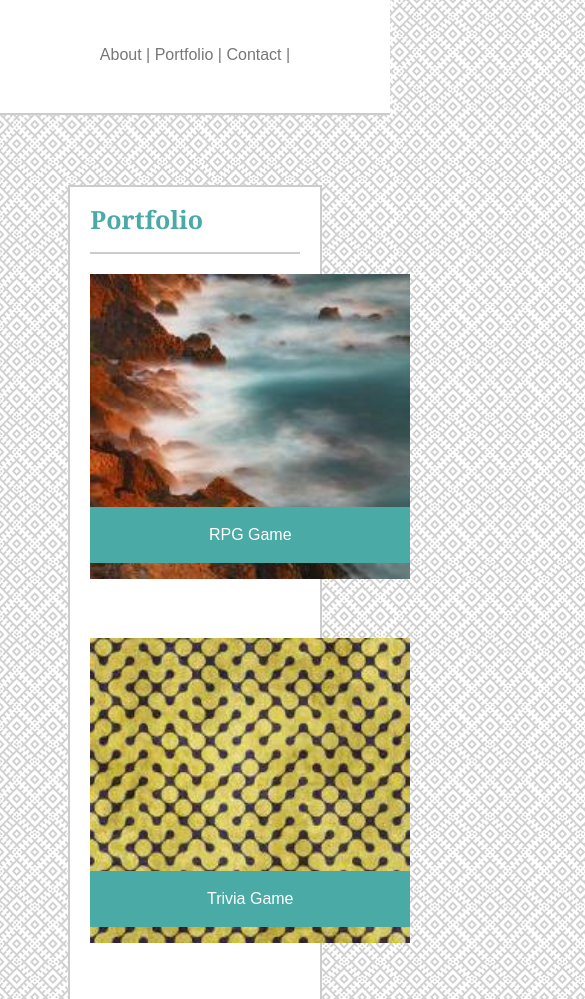
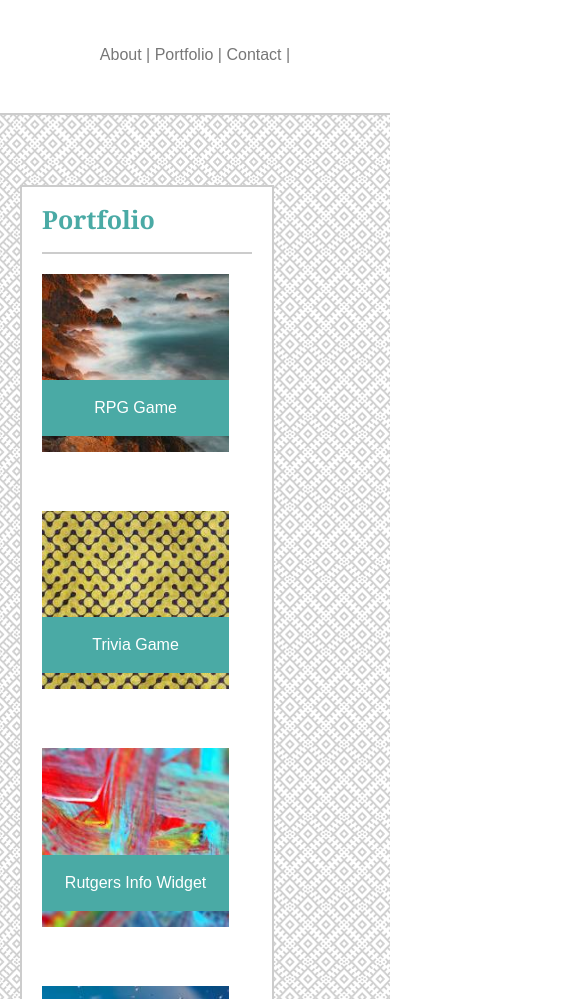
Before and after one commit to amadisonm1209/Responsive-Portfolio, a plain HTML site: page portfolio.html in a window 390 px wide. Shown: the part 93-1092 px from the top of the page, 585 px wide, since content can reach past the window. Drawn offline with Linux system fonts and the light colour scheme.

Commit message:
adding portfolio and contact

```diff
--- a/assets/css/style.css
+++ b/assets/css/style.css
@@ -2,10 +2,8 @@
     box-sizing: border-box;
 }
 .container{
-    display: flex;
-    flex-flow: row wrap;
-    justify-content: center;
     width: 100%;
+    margin: auto;
 }
 
 .header{
@@ -16,9 +14,7 @@
     width: 100%;
     border-bottom: solid 2px #ccc;
 }
-.wrapper{
-    width: 960px;
-}
+
 body{
     width: 960px;
     margin: 0 auto;
@@ -26,7 +22,7 @@ body{
 .main{
 
     max-width: 960px;
-    margin: 70px 20px;
+    margin: 70px auto;
     background-color: #ffffff;
     border: solid 2px #ccc;
     font-family: Arial, Helvetica, sans-serif;
@@ -99,6 +95,9 @@ p{
     body {
      width: 100%;
     }
+    .main{
+        margin: 70px 20px;
+    }
   }
 
   @media only screen and (max-width: 768px) {
--- a/assets/css/style2.css
+++ b/assets/css/style2.css
@@ -1,5 +1,6 @@
 .form{
     padding: 20px;
+    width: 100%;
 }
 input[type=text]{
     width: 100%;
@@ -77,19 +78,53 @@ input[type=submit]:active{
 }
 
 @media only screen and (max-width: 980px) {
-    body {
+    .wrapper {
      width: 100%;
     }
   }
 
   @media only screen and (max-width: 768px) {
-    body {
-        width: 75%;
-    }
+ body{
+     width: 75%;
+ }
     h1{
        width: 50%;
        margin:0;
        text-align: center;
+    }
+    .main{
+        width: 100%;
+    }
+    .wrapper{
+        width: 75%;
+        grid-template-columns: 1fr 1fr;
+
+    }
+    .project1{
+        grid-column: 1 / 2;
+        grid-row: 1 / 2;
+
+    }
+    .project2{
+        grid-column: 2 / 3;
+        grid-row: 1 / 2;
+
+
+    }
+    .project3{
+        grid-column: 1 / 2;
+        grid-row: 2 / 3;
+
+    }
+    .project4{
+        grid-column: 2 / 3;
+        grid-row: 2 / 3;
+
+    }
+    .project5{
+        grid-column: 1 / 2;
+        grid-row: 3 / 4;
+
     }
     }
 
@@ -97,10 +132,7 @@ input[type=submit]:active{
     body {
         width: 100%;
      }
-    .profile_pic{
-        float: none;
-        width: 100%;
-        }
+
     .main{
         width: 65%;
         height: 100%;
@@ -122,6 +154,8 @@ input[type=submit]:active{
        grid-column-gap: 0;
        grid-template-rows: 0;
        align-content: center;
+       grid-template-columns: 1fr;
+
    }
    .project1{
     grid-column: 1 / 2;
```
